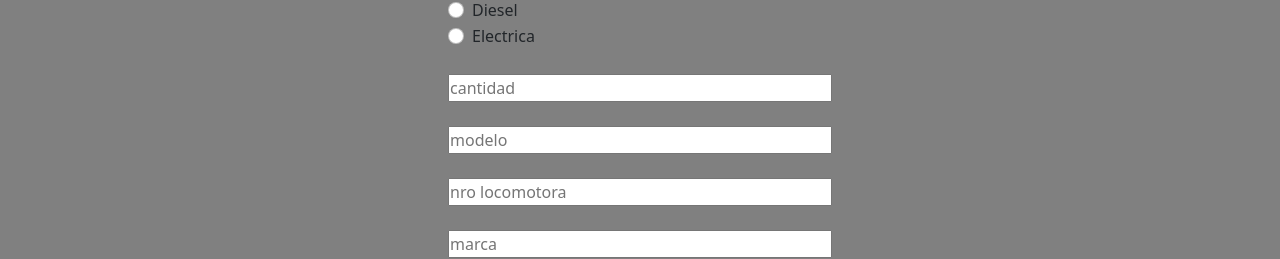
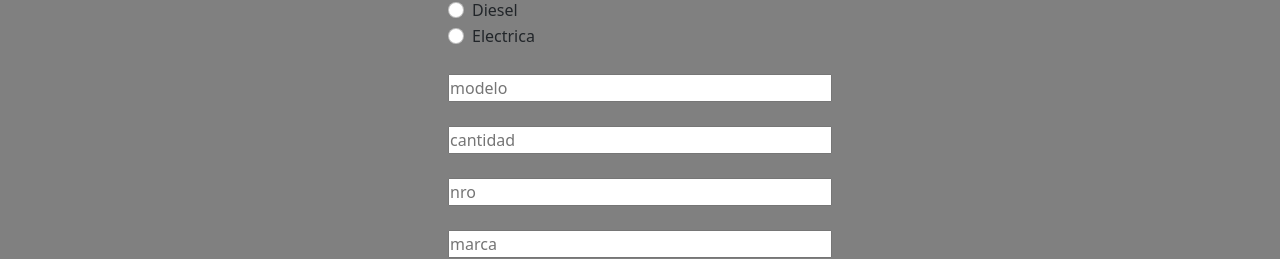
Before and after one commit to martinezjm1968/JavaScript, a plain HTML site: page pages/cargar.html in a window 1280 px wide. Shown: the part 204-463 px from the top of the page. Drawn offline with nearby package versions, Linux system fonts and the light colour scheme.

Commit message:
Entrega 3 v1.1

```diff
--- a/pages/cargar.html
+++ b/pages/cargar.html
@@ -68,11 +68,11 @@
                 </div>
                 <br>
 
+                <input type="text" placeholder="modelo" id="modelo" required>
+                <br>
                 <input type="cantidad" placeholder="cantidad" id="cantidad" required>
                 <br>
-                <input type="text" placeholder="modelo" id="modelo" required>
-                <br>
-                <input type="number" placeholder="nro locomotora" id="nro" required>
+                <input type="number" placeholder="nro" id="nro" required>
                 <br>
                 <input type="marca" placeholder="marca" id="marca" required>
                 <br>
```
Also changed, not shown: pages/modificar.html (+1 -0 lines).
